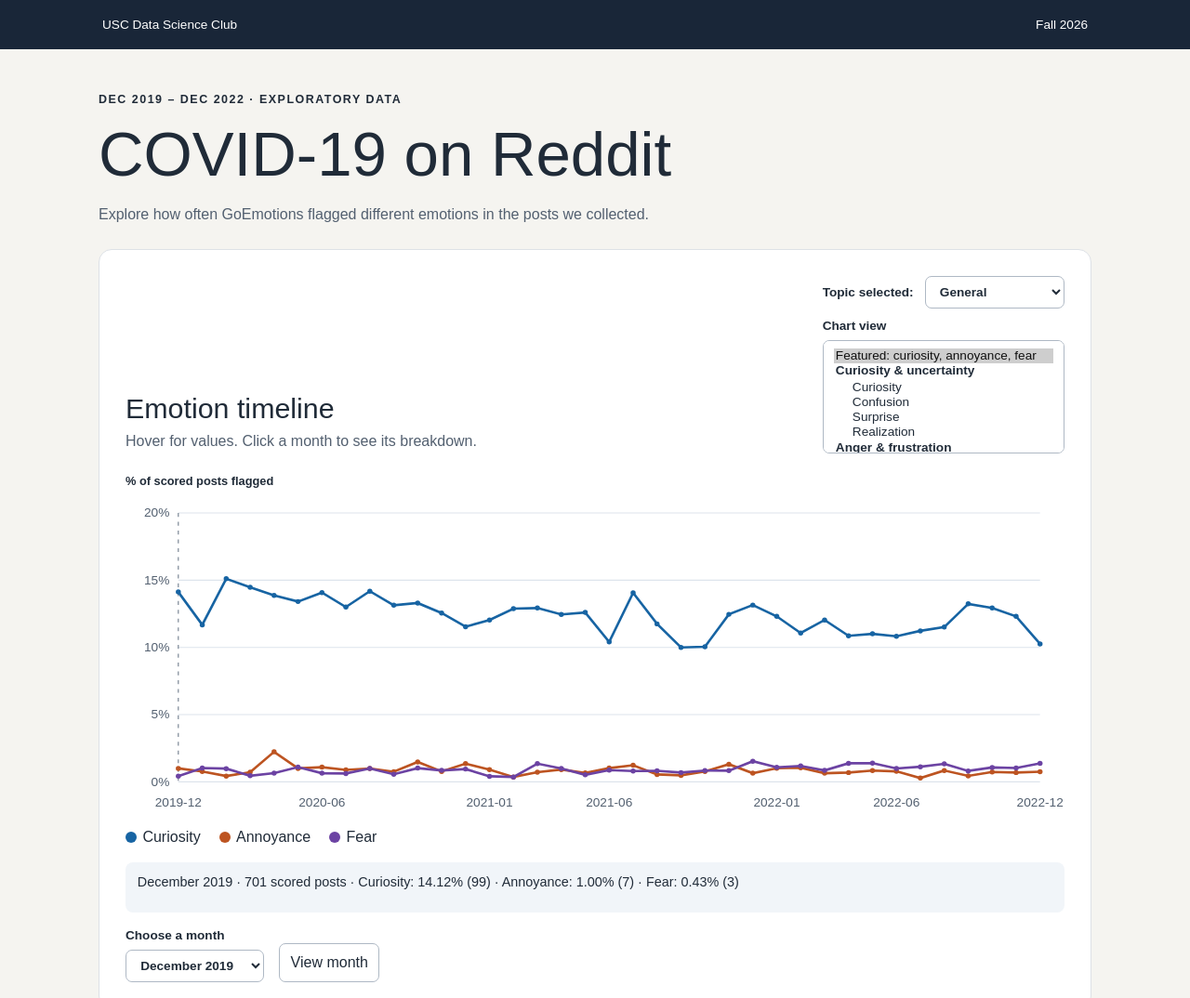
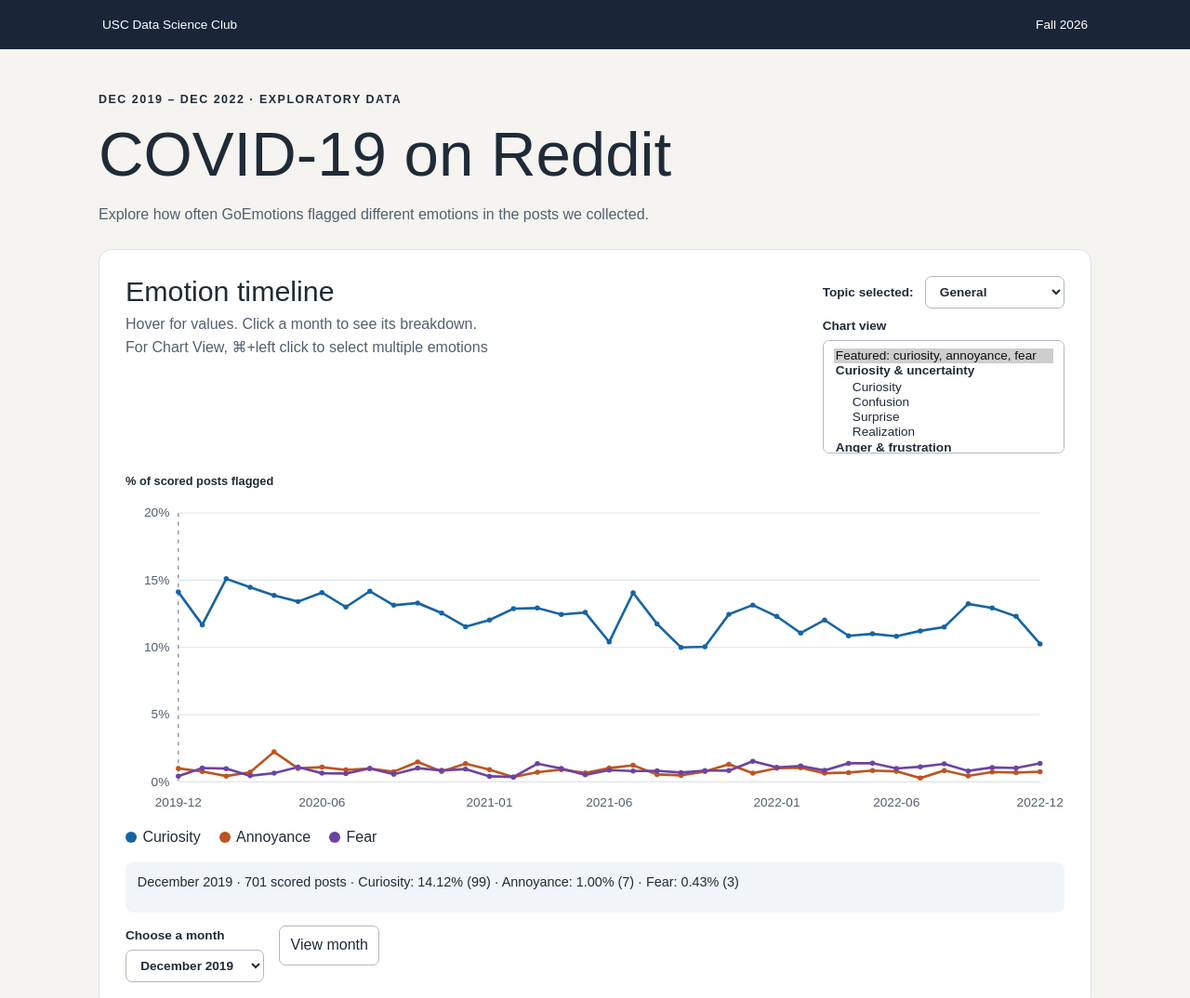
Before and after one commit to AaronYLo/covid-sentiment-analysis-dashboard, a plain HTML site: page index.html in a window 1280 px wide. Shown: the top 1074 px of the page at 93% size. Drawn offline with Linux system fonts and the light colour scheme; a web font is replaced by a local one.

Commit message:
align some stuff

```diff
--- a/index.html
+++ b/index.html
@@ -28,6 +28,7 @@
             <div>
                <h2>Emotion timeline</h2>
                <p>Hover for values. Click a month to see its breakdown.</p>
+               <p>For Chart View, ⌘+left click to select multiple emotions</p>
             </div>
             <div class="chart-controls">
                <label class="topic-control">
@@ -41,7 +42,7 @@
                </label>
 
                <label>Chart view
-                  <select id="emotion-select" multiple size = "6"></select>
+                  <select id="emotion-select" multiple size="6"></select>
                </label>
             </div>
          </div>
--- a/main.css
+++ b/main.css
@@ -87,7 +87,7 @@ footer,
 .toolbar {
    display: flex;
    justify-content: space-between;
-   align-items: end;
+   align-items: flex-start;
    flex-wrap: wrap;
    gap: 1rem;
 }
```
